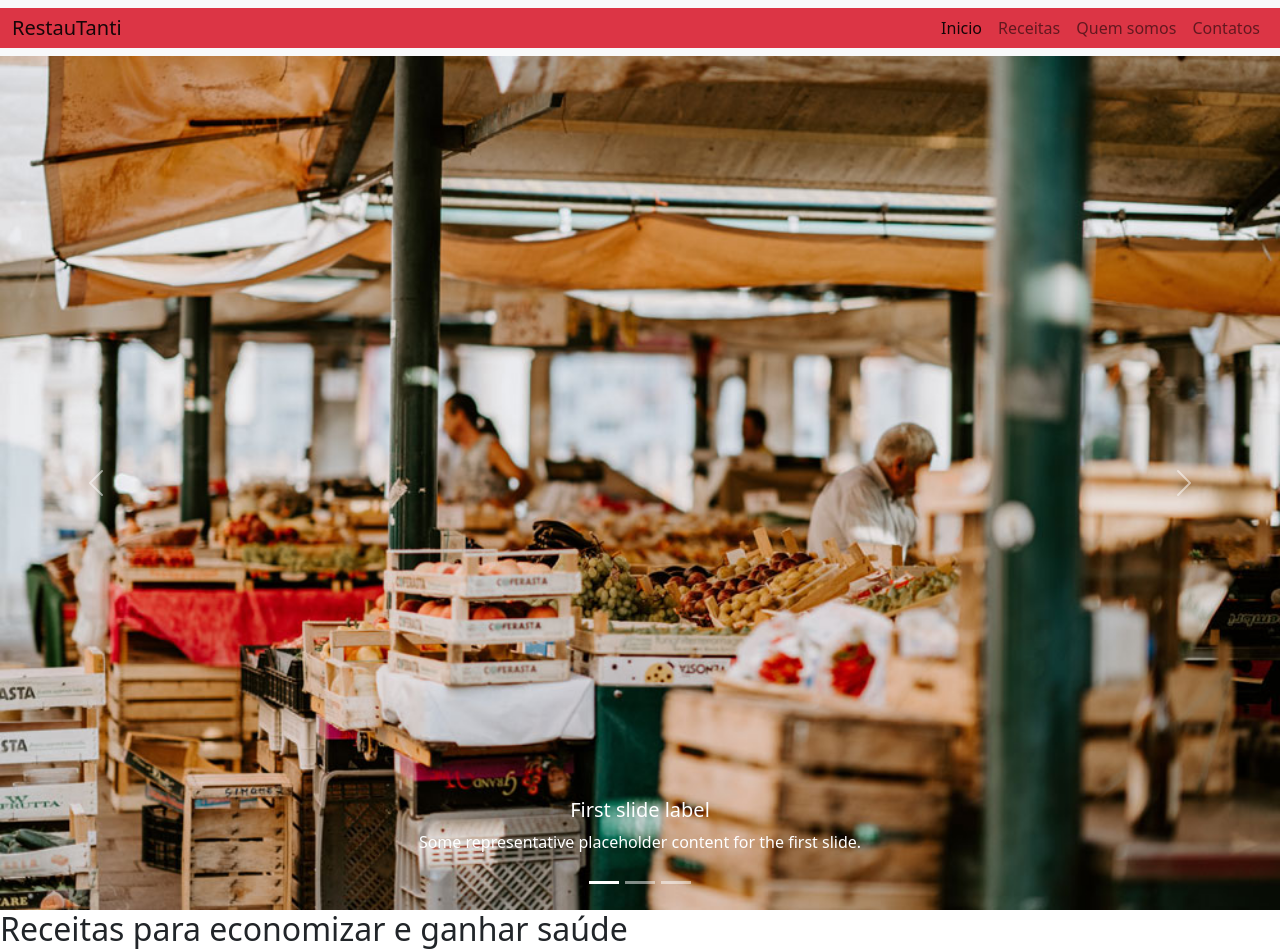
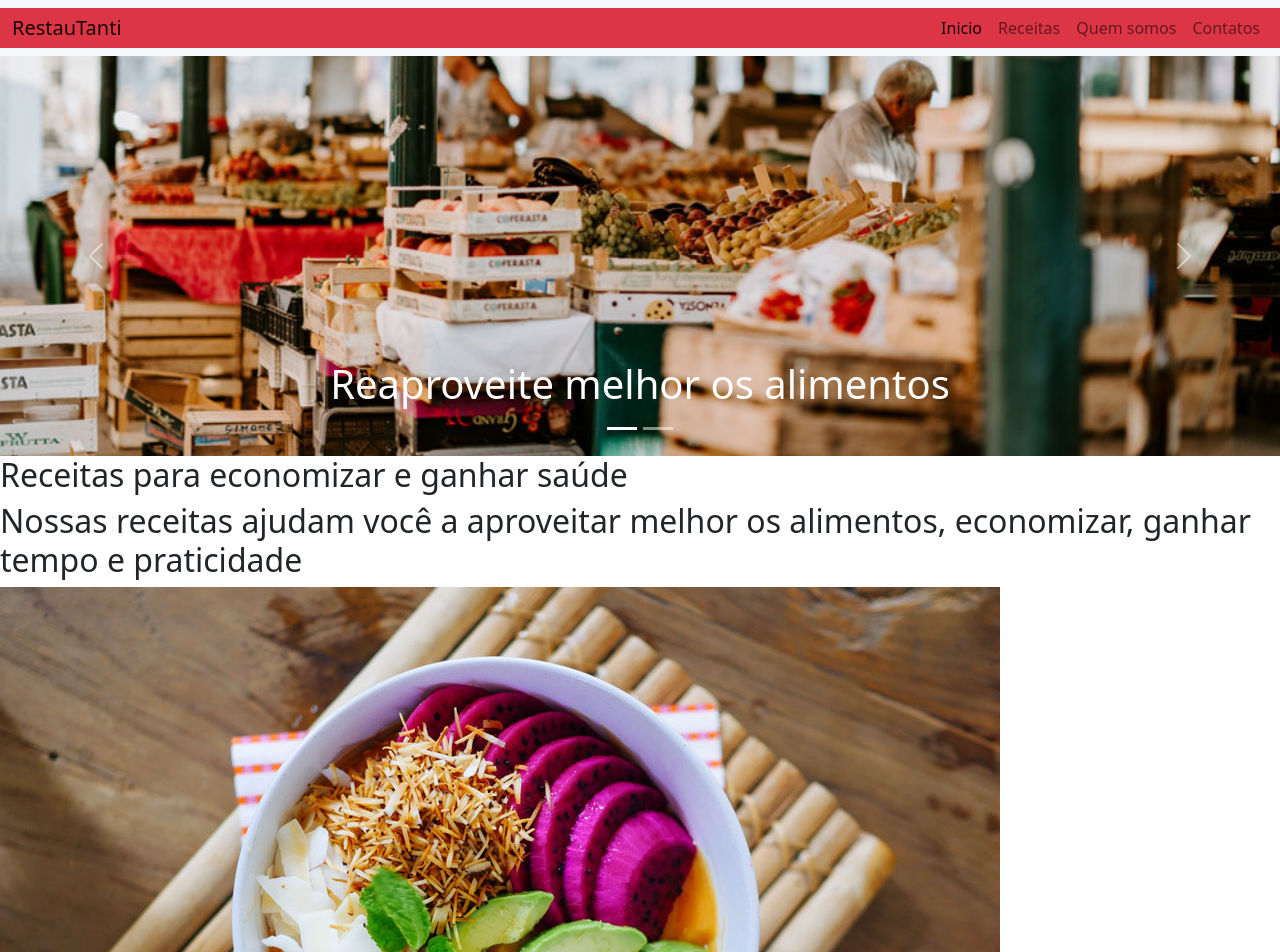
Before and after one commit to GabrielliMelo/bootstrat-alura, a plain HTML site: page projeto-base/index.html in a window 1280 px wide. Shown: the top 952 px of the page. Drawn offline with nearby package versions, Linux system fonts and the light colour scheme.

Commit message:
chore: carrossel com interval

```diff
--- a/projeto-base/index.html
+++ b/projeto-base/index.html
@@ -58,8 +58,8 @@
 
     <div
       id="carouselExampleCaptions"
-      class="carousel slide"
-      data-bs-ride="false"
+      class="carousel slide "
+      data-interval="2000"
     >
       <div class="carousel-indicators">
         <button
@@ -76,34 +76,27 @@
           data-bs-slide-to="1"
           aria-label="Slide 2"
         ></button>
-        <button
-          type="button"
-          data-bs-target="#carouselExampleCaptions"
-          data-bs-slide-to="2"
-          aria-label="Slide 3"
-        ></button>
+</button>
       </div>
       <div class="carousel-inner">
         <div class="carousel-item active">
           <img
             src="./src/img/carrossel-img1.jpg"
-            class="d-block w-100"
+            class="d-block w-100 imagem-carrossel"
             alt="..."
           />
           <div class="carousel-caption d-none d-md-block">
-            <h5>First slide label</h5>
-            <p>Some representative placeholder content for the first slide.</p>
+            <h1>Reaproveite melhor os alimentos</h1>
           </div>
         </div>
         <div class="carousel-item">
           <img
             src="./src/img/carrossel-img2.jpg"
-            class="d-block w-100"
+            class="d-block w-100 imagem-carrossel"
             alt="..."
           />
           <div class="carousel-caption d-none d-md-block">
-            <h5>Second slide label</h5>
-            <p>Some representative placeholder content for the second slide.</p>
+            <h1>Economize e ganhe em saúde</h1>
           </div>
         </div>
       </div>
--- a/projeto-base/src/style.css
+++ b/projeto-base/src/style.css
@@ -1,3 +1,5 @@
-h1 {
-  color: rgb(99, 90, 90);
+.imagem-carrossel {
+  object-fit: cover;
+  object-position: 0 80%;
+  height: 400px;
 }
```
